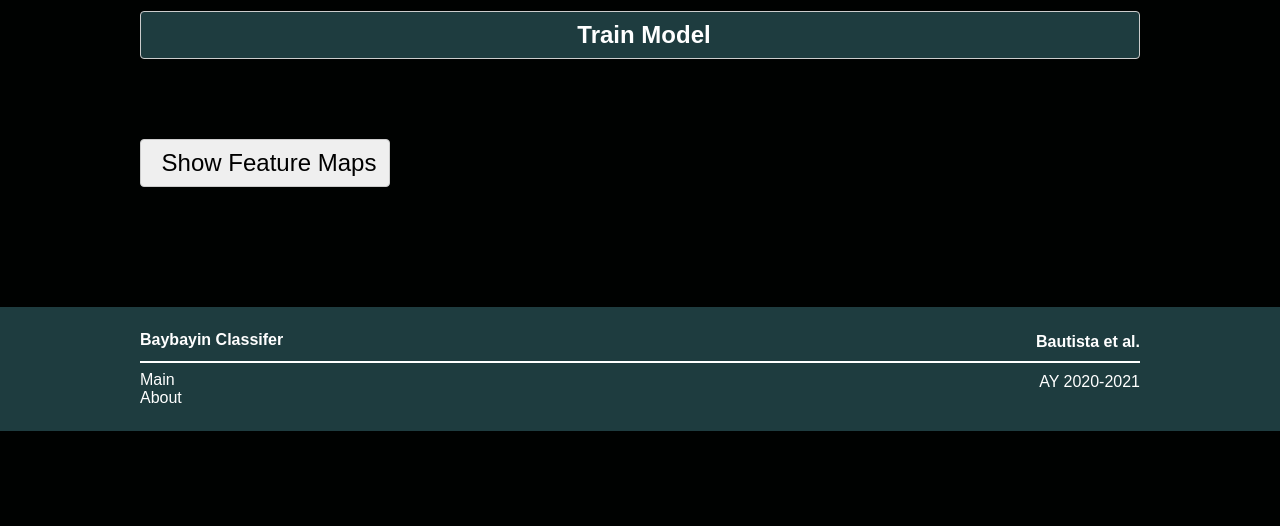
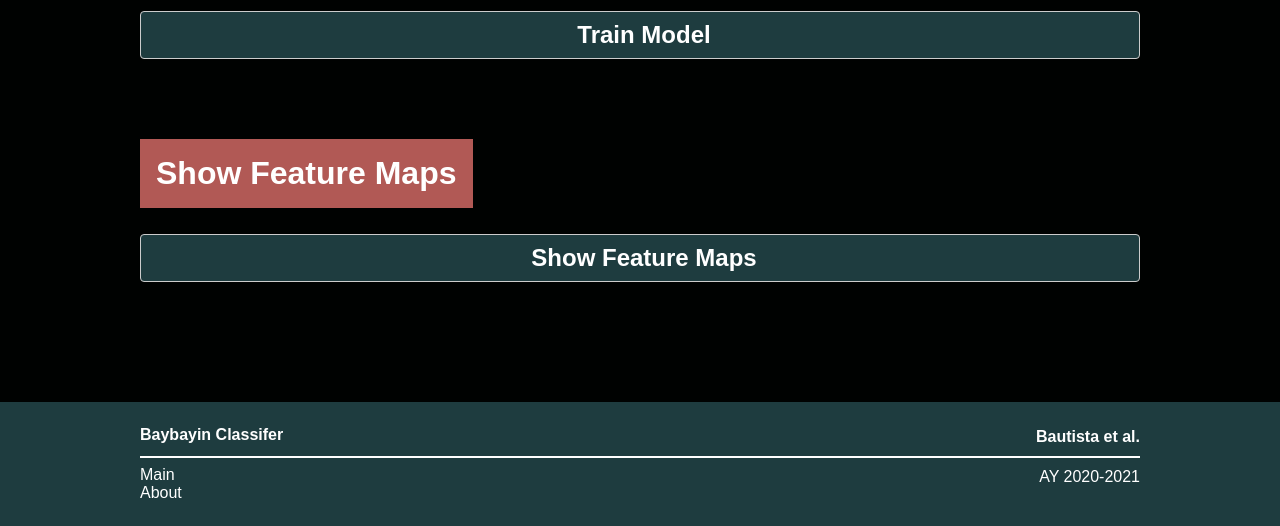
Before and after one commit to temujin-lampasa/baybayin-classifier, a Flask app: page / in a window 1280 px wide. Shown: the part 2292-2818 px from the top of the page. Before the commit the page ends 2723 px from the top, so only its background shows below. Run offline with Flask 2, Linux system fonts and the light colour scheme; data comes from the database, SQL or seed files in the repository; some libraries are stand-ins or nearby versions.

Commit message:
Re-add feature maps form and section

```diff
--- a/app.py
+++ b/app.py
@@ -9,7 +9,7 @@ import shutil
 import simplejson as json
 from models import DEFAULT_CNN_PARAMS, DEFAULT_TRAIN_PARAMS, ALTERNATE_CNN_PARAMS, classify_uploaded_file, train_model, generate_feature_maps
 
-from forms import CNNForm, NUM_LAYERS
+from forms import CNNForm, FeatureMapsForm, NUM_LAYERS
 from flask_wtf.csrf import CSRFProtect
 
 app = Flask(__name__)
@@ -84,6 +84,7 @@ def index():
 
     # Forms ---------------
 
+    # CNN Layers & Training Form
     cnn_form = CNNForm(data=session['cnn_formdata'])
 
     if cnn_form.validate_on_submit():
@@ -99,6 +100,11 @@ def index():
         print("CNN Form validation failed")
         session['cnn_formdata'] = json.dumps(cnn_form.data, use_decimal=True)
 
+    # Show Feature Maps
+    feature_maps_form = FeatureMapsForm()
+
+    if feature_maps_form.validate_on_submit():
+        return redirect('/cnn')
     # ---------------------
 
     if not session.get('uid'):
@@ -115,7 +121,8 @@ def index():
         os.mkdir(os.path.join(os.getcwd(), f"users/{session['uid']}"))
 
     return render_template("index.html",
-                           cnn_form=cnn_form)
+                           cnn_form=cnn_form,
+                           fm_form=feature_maps_form)
 
 
 @app.route('/train', methods=['POST'])
--- a/forms.py
+++ b/forms.py
@@ -58,3 +58,7 @@ class CNNForm(FlaskForm):
     beta2 = DecimalField('Beta 2', places=2, widget=NumberInput(step=0.01))
     batch_size = IntegerField('Batch Size')
     epochs = IntegerField('Epochs')
+
+
+class FeatureMapsForm(FlaskForm):
+    h = HiddenField()
--- a/templates/index.html
+++ b/templates/index.html
@@ -166,18 +166,19 @@
     </form>
 </section>
 
+
 <section>
-    <form>
+    <h2>Show Feature Maps</h2>
     <div id='feature-maps'>
         {% if session.get('feature_maps') %}
             {% for filepath in session.get('feature_maps') %}
                 <img src='{{ filepath }}'>
             {% endfor %}
         {% endif %}
-            <table>
-            </table>
     </div>
-        <input type="submit" value="Show Feature Maps">
+    <form method="POST" action="{{ url_for('cnn') }}">
+        {{ fm_form.csrf_token }}
+        <input type="submit" value="Show Feature Maps" class="form-submit">
     </form>
 </section>
 
```
Lines whose indentation alone changed are shown as unchanged.
